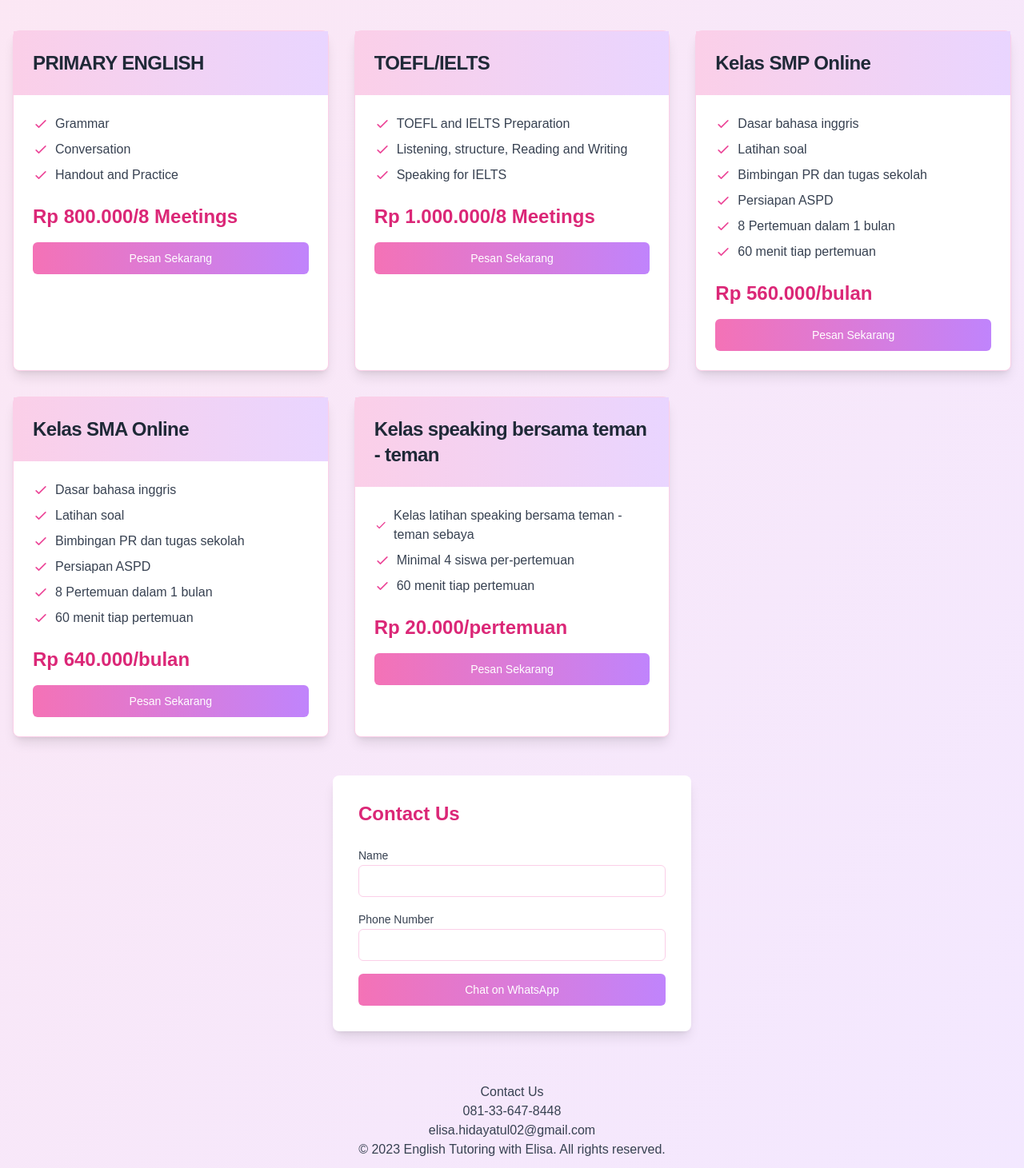
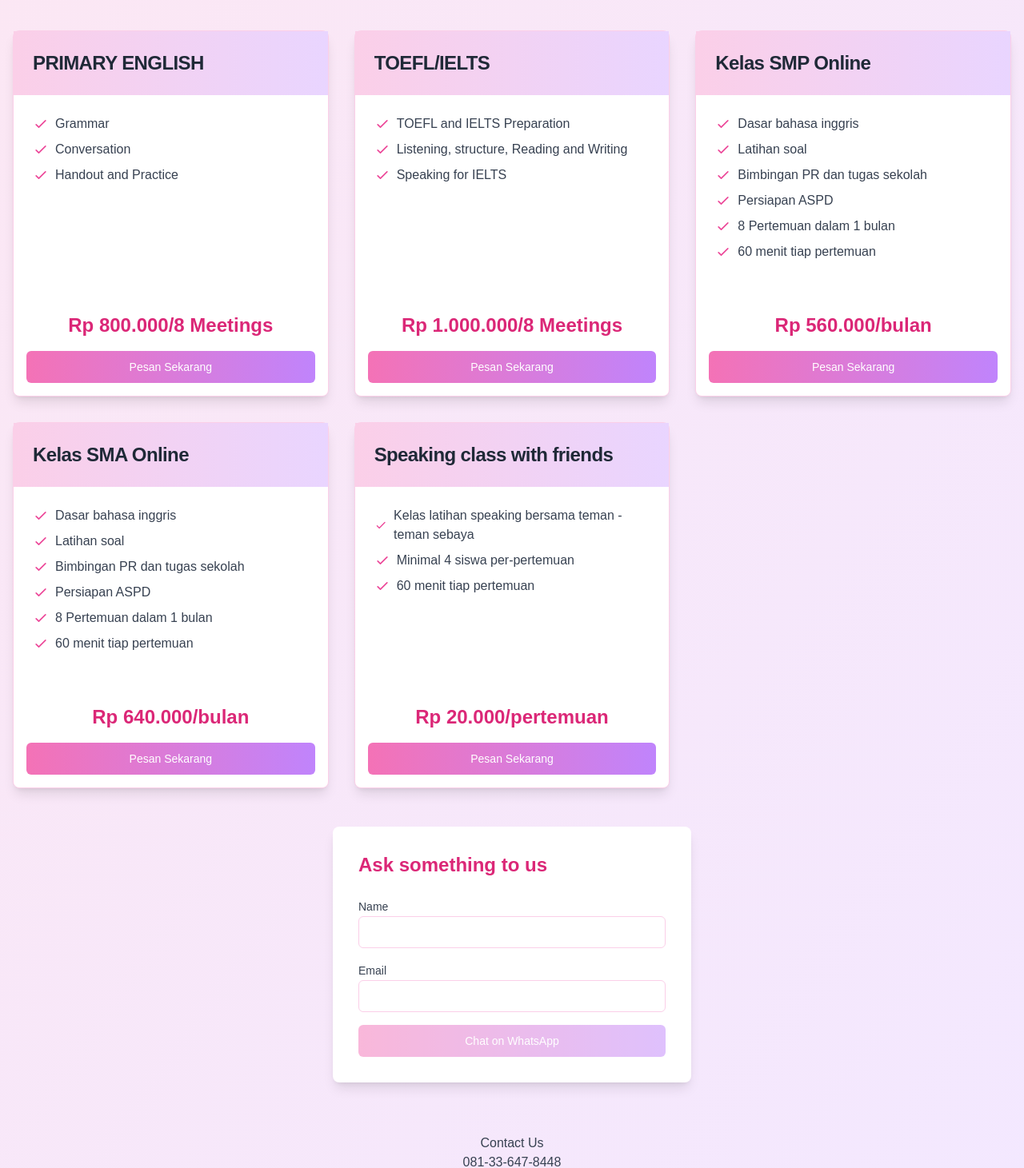
Before and after one commit to nantyadipa/friendly-english-talk, a Next.js app: page / in a window 1280 px wide. Shown: the part 270-1731 px from the top of the page at 80% size. Built offline with nearby package versions, Linux system fonts and the light colour scheme.

Commit message:
upload all tsx

```diff
--- a/app/order/page.tsx
+++ b/app/order/page.tsx
@@ -11,6 +11,7 @@
   const [name, setName] = useState('')
   const [email, setEmail] = useState('')
   const [packageName, setPackageName] = useState('')
+  const [isFormValid, setIsFormValid] = useState(false) // New state to check form validity
   const router = useRouter()
   const searchParams = useSearchParams()
 
@@ -21,12 +22,18 @@
     }
   }, [searchParams])
 
+  // Update form validity whenever name or email changes
+  useEffect(() => {
+    setIsFormValid(name.trim() !== '' && email.trim() !== '')
+  }, [name, email])
+
   const handleSubmit = (e: React.FormEvent) => {
     e.preventDefault()
     const whatsappNumber = '6281336478448'
     const message = encodeURIComponent(`Nama: ${name}\nEmail: ${email}\nPaket: ${packageName}\n\nSaya tertarik dengan paket ${packageName}. Bisakah Anda memberikan informasi lebih lanjut?`)
-    window.open(`https://wa.me/${whatsappNumber}?text=${message}`, '_blank')
+    window.open(`https://web.whatsapp.com/send?phone=${whatsappNumber}&text=${message}`, '_blank')
   }
+
 
   return (
     <div className="min-h-screen bg-gradient-to-br from-pink-100 to-purple-100 flex items-center justify-center">
@@ -38,20 +45,42 @@
           <form onSubmit={handleSubmit} className="space-y-4">
             <div>
               <Label htmlFor="name" className="text-gray-700">Name</Label>
-              <Input id="name" value={name} onChange={(e) => setName(e.target.value)} required className="border-pink-200 focus:border-pink-400" />
+              <Input
+                id="name"
+                value={name}
+                onChange={(e) => setName(e.target.value)}
+                required
+                className="border-pink-200 focus:border-pink-400"
+              />
             </div>
             <div>
               <Label htmlFor="email" className="text-gray-700">Email</Label>
-              <Input id="email" type="email" value={email} onChange={(e) => setEmail(e.target.value)} required className="border-pink-200 focus:border-pink-400" />
+              <Input
+                id="email"
+                type="email"
+                value={email}
+                onChange={(e) => setEmail(e.target.value)}
+                required
+                className="border-pink-200 focus:border-pink-400"
+              />
             </div>
             <div>
               <Label htmlFor="package" className="text-gray-700">Selected Package</Label>
-              <Input id="package" value={packageName} readOnly className="bg-purple-100 border-pink-200" />
+              <Input
+                id="package"
+                value={packageName}
+                readOnly
+                className="bg-purple-100 border-pink-200"
+              />
             </div>
           </form>
         </CardContent>
         <CardFooter>
-          <Button onClick={handleSubmit} className="w-full bg-gradient-to-r from-pink-400 to-purple-400 hover:from-pink-500 hover:to-purple-500 text-white transition-colors duration-300">
+          <Button
+            onClick={handleSubmit}
+            className="w-full bg-gradient-to-r from-pink-400 to-purple-400 hover:from-pink-500 hover:to-purple-500 text-white transition-colors duration-300"
+            disabled={!isFormValid} // Disable button if form is invalid
+          >
             Submit and Chat on WhatsApp
           </Button>
         </CardFooter>
--- a/components/english-tutor-landing.tsx
+++ b/components/english-tutor-landing.tsx
@@ -9,7 +9,7 @@
 
 export function EnglishTutorLanding() {
   const [name, setName] = useState('')
-  const [phone, setPhone] = useState('')
+  const [email, setEmail] = useState('')
   const router = useRouter()
 
   const packages = [
@@ -56,7 +56,7 @@
       price: "Rp 640.000/bulan"
     },
     {
-      title: "Kelas speaking bersama teman - teman",
+      title: "Speaking class with friends",
       features: [
         "Kelas latihan speaking bersama teman - teman sebaya",
         "Minimal 4 siswa per-pertemuan",
@@ -69,14 +69,14 @@
   const handleSubmit = (e: React.FormEvent) => {
     e.preventDefault()
     const whatsappNumber = '6281336478448'
-    const message = encodeURIComponent(`Nama: ${name}\nNomor Telepon: ${phone}\nSaya tertarik dengan kursus Bahasa Inggris Anda.`)
-    window.open(`https://wa.me/${whatsappNumber}?text=${message}`, '_blank')
+    const message = encodeURIComponent(`Nama: ${name}\nEmail: ${email}\nSaya tertarik dengan kursus Bahasa Inggris Anda.`)
+    window.open(`https://web.whatsapp.com/send?phone=${whatsappNumber}&text=${message}`, '_blank')
   }
 
   return (
     <div className="min-h-screen bg-gradient-to-br from-pink-100 to-purple-100">
       <header className="py-12 text-center">
-        <h1 className="text-4xl font-bold text-pink-600 mb-4">English Tutoring with Elisa</h1>
+        <h1 className="text-4xl font-bold text-pink-600 mb-4">ENGLISH FRIENDLY TALK</h1>
         <p className="text-xl text-gray-700 max-w-2xl mx-auto">
           Unlock your English potential with personalized tutoring tailored to your needs and goals.
         </p>
@@ -85,11 +85,11 @@
         <h2 className="text-3xl font-bold text-pink-600 text-center mb-8">ENGLISH PRICE LIST</h2>
         <div className="grid grid-cols-1 md:grid-cols-2 lg:grid-cols-3 gap-8 mb-12">
           {packages.map((pkg, index) => (
-            <Card key={index} className="bg-white border-pink-200 shadow-lg hover:shadow-xl transition-shadow duration-300">
+            <Card key={index} className="bg-white border-pink-200 shadow-lg hover:shadow-xl transition-shadow duration-300 flex flex-col">
               <CardHeader className="bg-gradient-to-r from-pink-200 to-purple-200">
                 <CardTitle className="text-2xl font-bold text-gray-800">{pkg.title}</CardTitle>
               </CardHeader>
-              <CardContent className="pt-6">
+              <CardContent className="pt-6 flex-grow">
                 <ul className="space-y-2 mb-6">
                   {pkg.features.map((feature, i) => (
                     <li key={i} className="flex items-center text-gray-700">
@@ -108,29 +108,51 @@
                     </li>
                   ))}
                 </ul>
-                <p className="text-2xl font-bold text-pink-600 mb-4">{pkg.price}</p>
+              </CardContent>
+              <div className="p-4 mt-auto text-center"> {/* Container for price and button */}
+                <p className="text-2xl font-bold text-pink-600 mb-4">{pkg.price}</p> {/* Price right above the button */}
                 <Button
                   onClick={() => router.push(`/order?package=${encodeURIComponent(pkg.title)}`)}
                   className="w-full bg-gradient-to-r from-pink-400 to-purple-400 hover:from-pink-500 hover:to-purple-500 text-white transition-colors duration-300"
                 >
                   Pesan Sekarang
                 </Button>
-              </CardContent>
+              </div>
             </Card>
+
+
+
           ))}
         </div>
         <div className="max-w-md mx-auto bg-white p-8 rounded-lg shadow-lg">
-          <h2 className="text-2xl font-bold text-pink-600 mb-6">Contact Us</h2>
+          <h2 className="text-2xl font-bold text-pink-600 mb-6">Ask something to us</h2>
           <form onSubmit={handleSubmit} className="space-y-4">
             <div>
               <Label htmlFor="name" className="text-gray-700">Name</Label>
-              <Input id="name" value={name} onChange={(e) => setName(e.target.value)} required className="border-pink-200 focus:border-pink-400" />
+              <Input
+                id="name"
+                value={name}
+                onChange={(e) => setName(e.target.value)}
+                required
+                className="border-pink-200 focus:border-pink-400"
+              />
             </div>
             <div>
-              <Label htmlFor="phone" className="text-gray-700">Phone Number</Label>
-              <Input id="phone" value={phone} onChange={(e) => setPhone(e.target.value)} required className="border-pink-200 focus:border-pink-400" />
+              <Label htmlFor="email" className="text-gray-700">Email</Label>
+              <Input
+                id="email"
+                type="email"
+                value={email}
+                onChange={(e) => setEmail(e.target.value)}
+                required
+                className="border-pink-200 focus:border-pink-400"
+              />
             </div>
-            <Button type="submit" className="w-full bg-gradient-to-r from-pink-400 to-purple-400 hover:from-pink-500 hover:to-purple-500 text-white transition-colors duration-300">
+            <Button
+              type="submit"
+              disabled={!name || !email}
+              className="w-full bg-gradient-to-r from-pink-400 to-purple-400 hover:from-pink-500 hover:to-purple-500 text-white transition-colors duration-300"
+            >
               Chat on WhatsApp
             </Button>
           </form>
@@ -140,7 +162,7 @@
         <p>Contact Us</p>
         <p>081-33-647-8448</p>
         <p>elisa.hidayatul02@gmail.com</p>
-        <p>&copy; 2023 English Tutoring with Elisa. All rights reserved.</p>
+        <p>&copy; 2023 English Friendly Talk. All rights reserved.</p>
       </footer>
     </div>
   )
```
